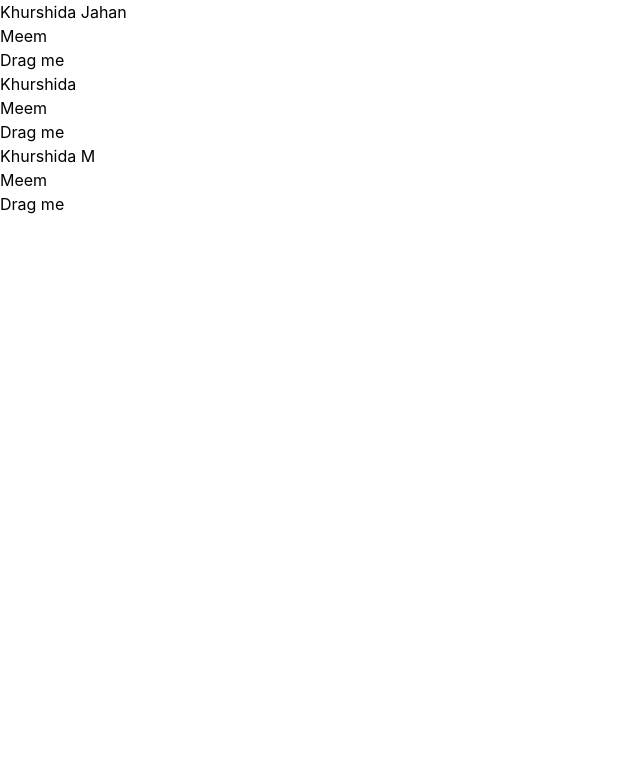
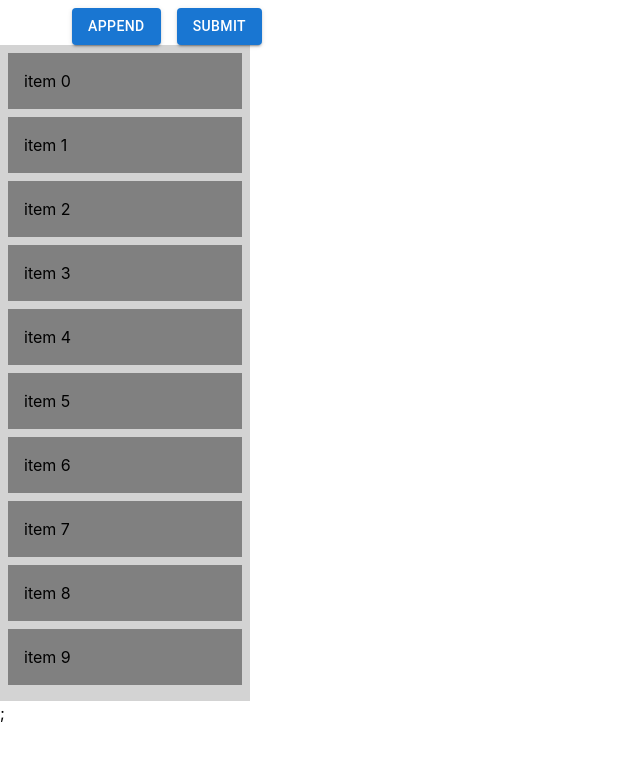
Before and after one commit to Khurshida-Meem/task-management-front, a React (Create React App) app: page / in a window 1280 px wide. Shown: the top 758 px of the page, without its empty margins (0-640 px from the left). Built offline with nearby package versions, Linux system fonts and the light colour scheme.

Commit message:
updations

```diff
--- a/src/App.js
+++ b/src/App.js
@@ -1,9 +1,13 @@
 import "./App.css";
 import Landing from "./components/tasks-landing";
 import LandingTask from "./landing";
+import DndDemo from "./landing/dnd";
 
 function App() {
-  return <Landing />;
+  return <>
+  <LandingTask />
+  <DndDemo />;
+  </>
 }
 
 export default App;
--- /dev/null
+++ b/src/landing/dnd.js
@@ -0,0 +1,93 @@
+import React, { useState } from "react";
+import { DragDropContext, Draggable, Droppable } from "react-beautiful-dnd";
+
+// fake data generator
+const getItems = (count) =>
+  Array.from({ length: count }, (v, k) => k).map((k) => ({
+    id: `item-${k}`,
+    content: `item ${k}`,
+  }));
+
+// a little function to help us with reordering the result
+const reorder = (list, startIndex, endIndex) => {
+  const result = Array.from(list);
+  const [removed] = result.splice(startIndex, 1);
+  result.splice(endIndex, 0, removed);
+
+  return result;
+};
+
+const grid = 8;
+
+const getItemStyle = (isDragging, draggableStyle) => ({
+  // some basic styles to make the items look a bit nicer
+  userSelect: "none",
+  padding: grid * 2,
+  margin: `0 0 ${grid}px 0`,
+
+  // change background colour if dragging
+  background: isDragging ? "lightgreen" : "grey",
+
+  // styles we need to apply on draggables
+  ...draggableStyle,
+});
+
+const getListStyle = (isDraggingOver) => ({
+  background: isDraggingOver ? "lightblue" : "lightgrey",
+  padding: grid,
+  width: 250,
+});
+
+const DndDemo = () => {
+  const [items, setItems] = useState(getItems(10));
+
+  const onDragEnd = (result) => {
+    // dropped outside the list
+    if (!result.destination) {
+      return;
+    }
+
+    const tempItems = reorder(
+      items,
+      result.source.index,
+      result.destination.index
+    );
+
+    setItems(tempItems);
+  };
+
+  return (
+    <DragDropContext onDragEnd={onDragEnd}>
+      <Droppable droppableId="droppable">
+        {(provided, snapshot) => (
+          <div
+            {...provided.droppableProps}
+            ref={provided.innerRef}
+            style={getListStyle(snapshot.isDraggingOver)}
+          >
+            {items.map((item, index) => (
+              <Draggable key={item.id} draggableId={item.id} index={index}>
+                {(provided, snapshot) => (
+                  <div
+                    ref={provided.innerRef}
+                    {...provided.draggableProps}
+                    {...provided.dragHandleProps}
+                    style={getItemStyle(
+                      snapshot.isDragging,
+                      provided.draggableProps.style
+                    )}
+                  >
+                    {item.content}
+                  </div>
+                )}
+              </Draggable>
+            ))}
+            {provided.placeholder}
+          </div>
+        )}
+      </Droppable>
+    </DragDropContext>
+  );
+};
+
+export default DndDemo;
--- a/src/landing/index.js
+++ b/src/landing/index.js
@@ -17,21 +17,14 @@
 
   const reorder = (result) => {
     console.log(result);
-    const { source, destination, type } = result;
+    const { source, destination } = result;
     if (!destination) {
       return;
     }
     const sourceIndex = source.index;
     const destIndex = destination.index;
+    move(sourceIndex, destIndex);
 
-    if (type === "parentContainer") {
-      move(sourceIndex, destIndex);
-    } else if (type === "childContainer" && source.droppableId) {
-      const reorderChild = childrenRef.current[source.droppableId];
-      if (reorderChild) {
-        reorderChild(sourceIndex, destIndex);
-      }
-    }
   };
 
   console.log(fields);
```
